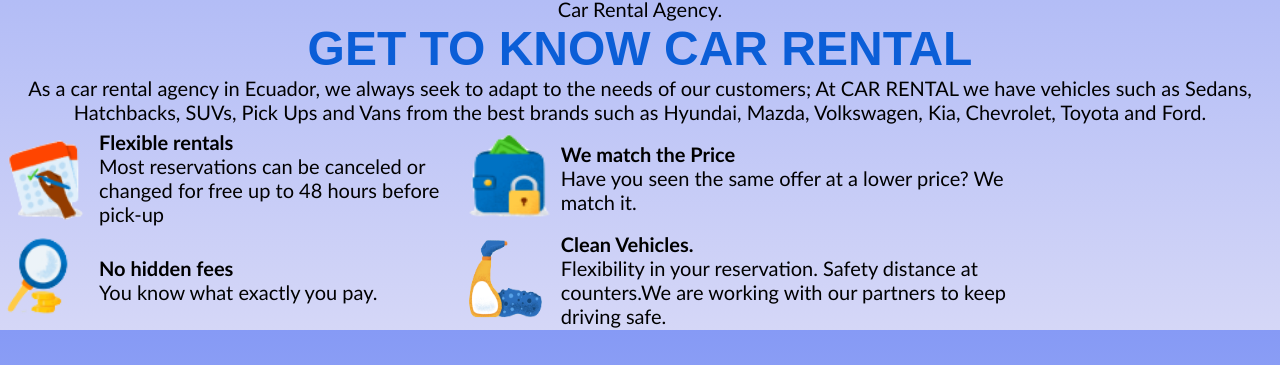
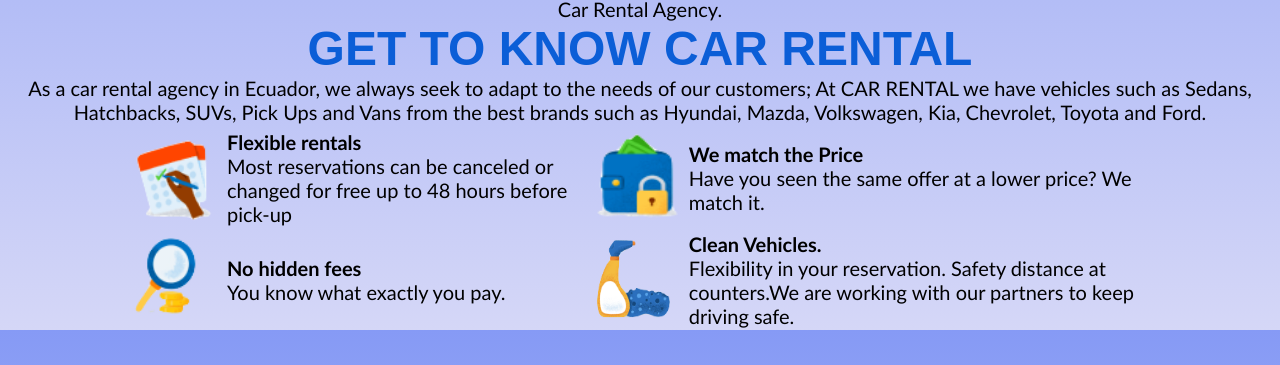
Before and after one commit to adrianBravo-99/AlfaTeam, a plain HTML site: page 05Code/html/home.html in a window 1280 px wide. Shown: the part 435-800 px from the top of the page. Drawn offline with Linux system fonts and the light colour scheme.

Commit message:
Arreglos4

```diff
--- a/05Code/html/home.html
+++ b/05Code/html/home.html
@@ -21,7 +21,7 @@
 			<p style="font-size: 20px">As a car rental agency in Ecuador, we always seek to adapt to the needs of our customers; At CAR RENTAL we have vehicles such as Sedans, Hatchbacks, SUVs, Pick Ups and Vans from the best brands such as Hyundai, Mazda, Volkswagen, Kia, Chevrolet, Toyota and Ford.</p>
 		</center>
 
-	<table align="center" style="width:80%">
+	<center><table align="center" style="width:80%">
 			<tbody>
 			<tr>
 			  <td><img src="../img/serv1.PNG" width="95" height="101" alt=""/></td>
@@ -56,5 +56,6 @@
 
 		  </tbody>
 	</table>
+	</center>
 </body>
 </html>
```
